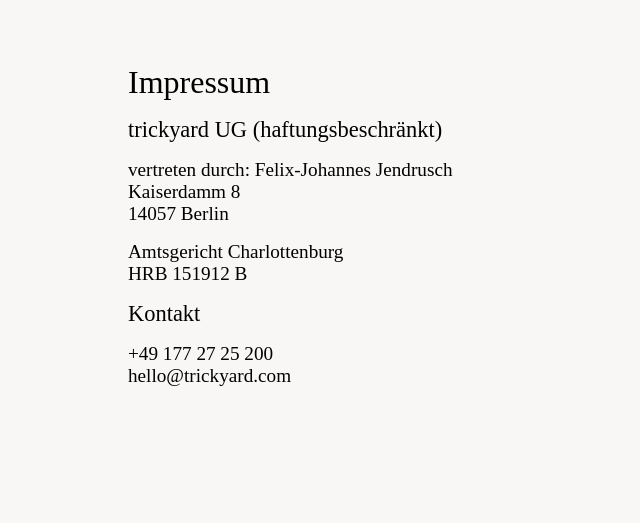
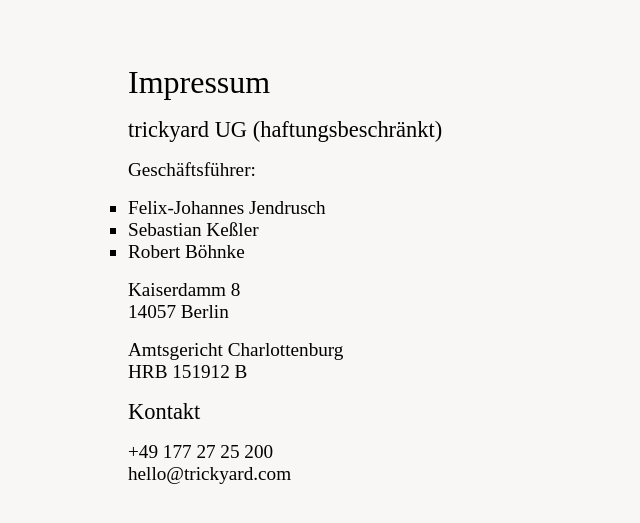
Before and after one commit to trickyard/trickyard.github.io, a Jekyll site: the page built from imprint/index.html, in a window 1280 px wide. Shown: the top 523 px of the page, without its empty margins (0-640 px from the left). Built offline with Jekyll 4.4.1, drawn with Linux system fonts in a browser that asks for light colours.

Commit message:
Improving imprint

```diff
--- a/css/main.css
+++ b/css/main.css
@@ -25,11 +25,14 @@
 h1, h2, h3 {
   font-family: "ff-netto-web";
   font-weight: normal;
+}
+
+h1, h2, h3, p, ul, ol {
   margin-bottom: 1rem;
 }
 
-p {
-  margin-bottom: 1rem;
+ul {
+  list-style-type: square;
 }
 
 header {
--- a/imprint/index.html
+++ b/imprint/index.html
@@ -8,7 +8,12 @@
 <h3>trickyard UG (haftungsbeschränkt)</h3>
 
 <p>
-    vertreten durch: Felix-Johannes Jendrusch<br>
+    Geschäftsführer:
+    <ul>
+        <li>Felix-Johannes Jendrusch</li>
+        <li>Sebastian Keßler</li>
+        <li>Robert Böhnke</li>
+    </ul>
     Kaiserdamm 8<br>
     14057 Berlin
 </p>
@@ -22,6 +27,6 @@
 <h3>Kontakt</h3>
 
 <p>
-    +49 177 27 25 200<br>
-    hello@trickyard.com
+    <a href="tel:+491772725200">+49 177 27 25 200</a><br>
+    <a href="mailto:hello@trickyard.com">hello@trickyard.com</a>
 </p>
```
